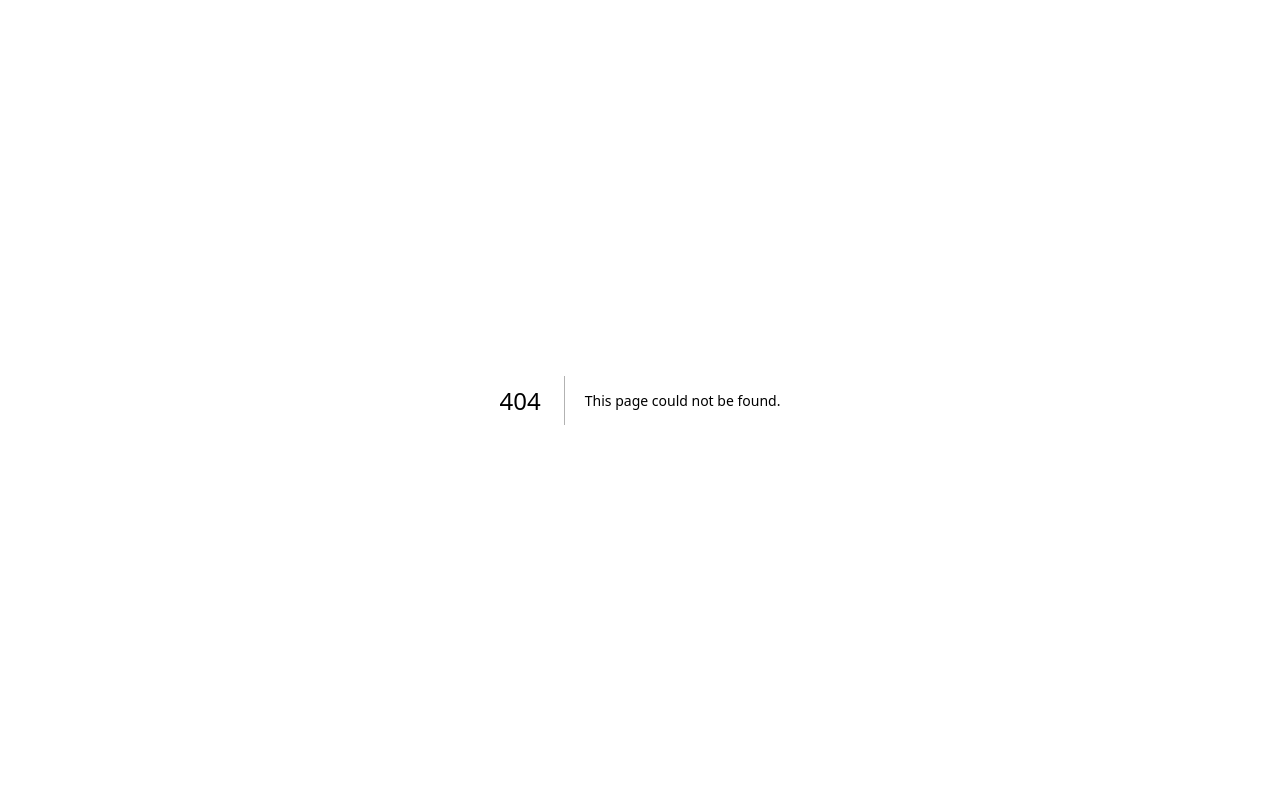
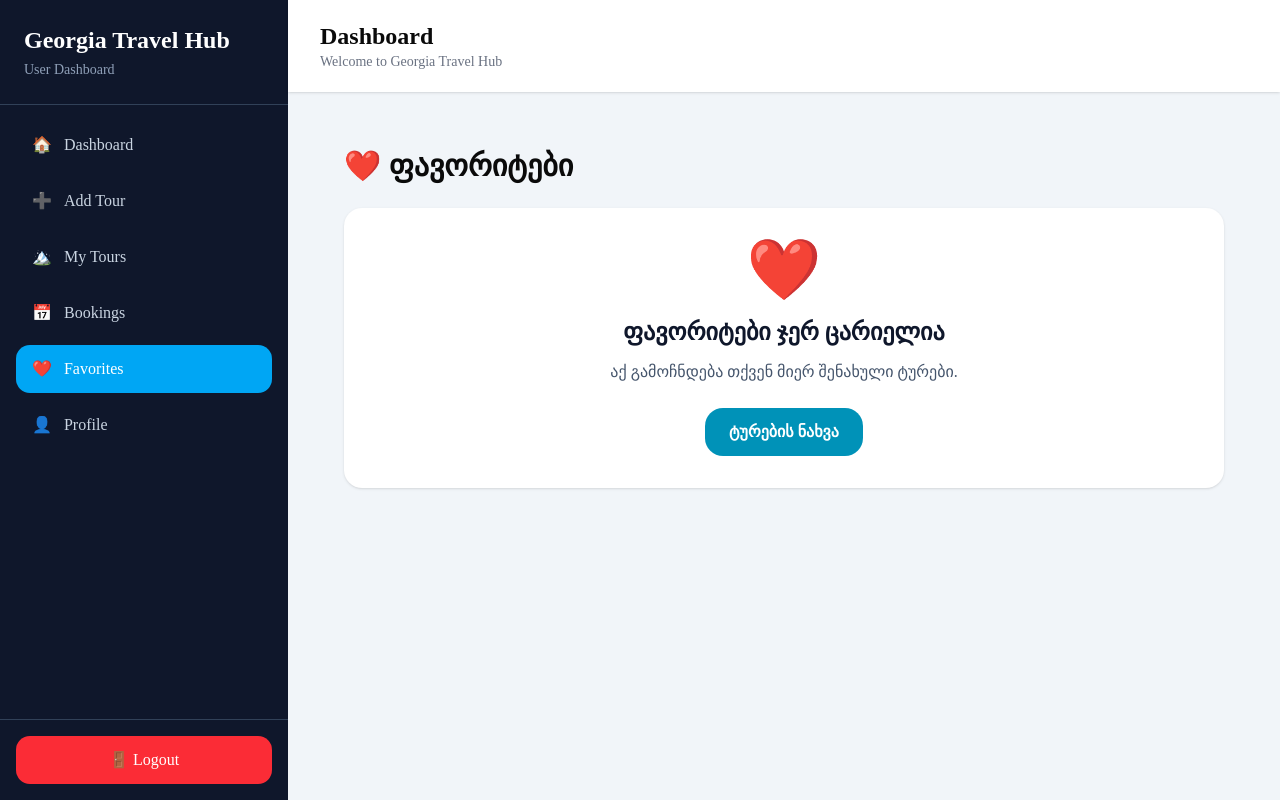
Before and after one commit to nanaasatiani68-ai/svaneti-travel-hub, a Next.js app: page /dashboard/favorites in a window 1280 px wide. Before the commit this address had no page. Built offline with nearby package versions, Linux system fonts and the light colour scheme; no server answers.

Commit message:
Add favorites page

```diff
--- /dev/null
+++ b/app/dashboard/favorites/page.tsx
@@ -0,0 +1,30 @@
+"use client";
+
+import Link from "next/link";
+
+export default function FavoritesPage() {
+  return (
+    <div className="mx-auto max-w-6xl p-6">
+      <h1 className="mb-6 text-3xl font-bold">❤️ ფავორიტები</h1>
+
+      <div className="rounded-2xl bg-white p-8 text-center shadow">
+        <div className="mb-4 text-6xl">❤️</div>
+
+        <h2 className="text-2xl font-bold text-slate-900">
+          ფავორიტები ჯერ ცარიელია
+        </h2>
+
+        <p className="mt-3 text-slate-600">
+          აქ გამოჩნდება თქვენ მიერ შენახული ტურები.
+        </p>
+
+        <Link
+          href="/"
+          className="mt-6 inline-flex rounded-2xl bg-cyan-600 px-6 py-3 font-bold text-white transition hover:bg-cyan-700"
+        >
+          ტურების ნახვა
+        </Link>
+      </div>
+    </div>
+  );
+}
```
